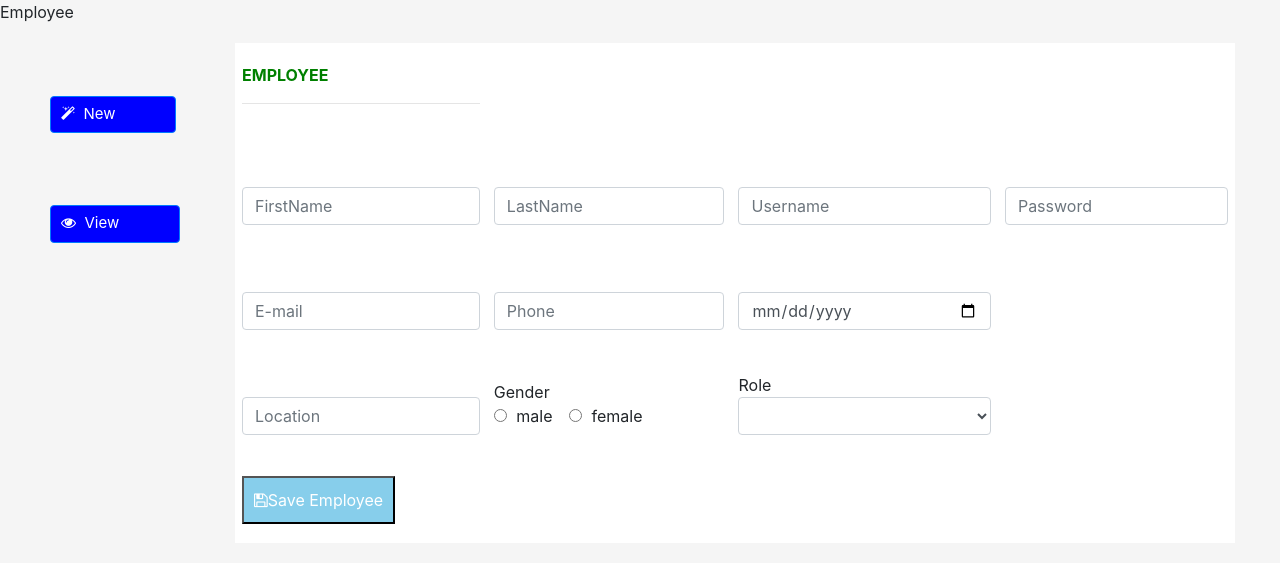
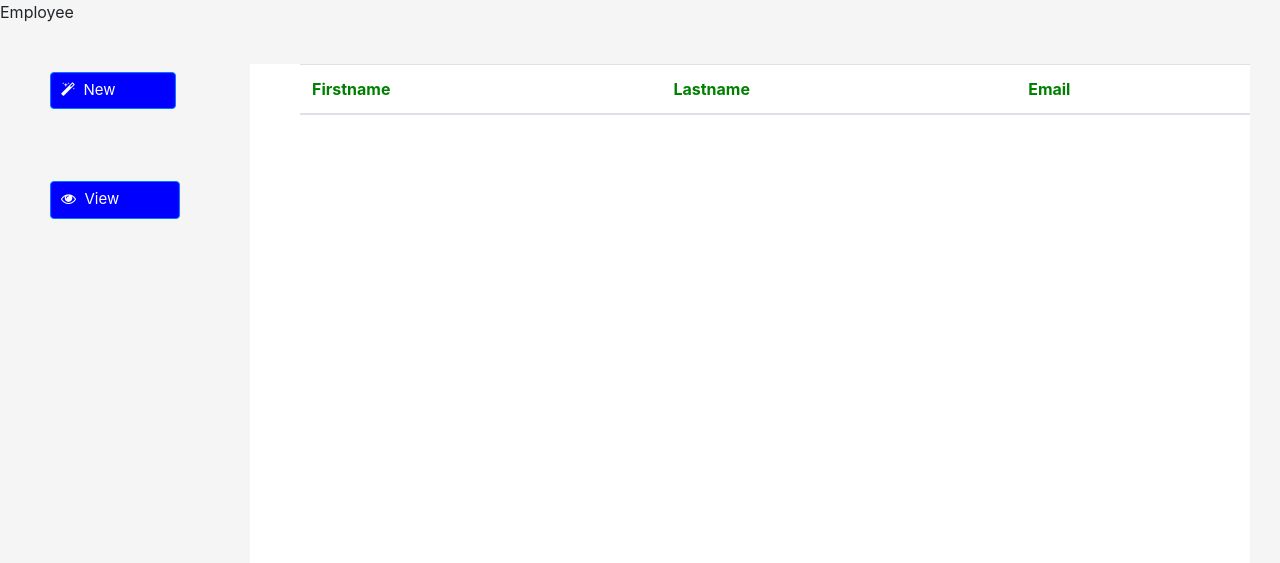
Before and after one commit to Vazcipher/trackmyleadz, a Django app: template trackapp/template/employee.html in a window 1280 px wide. Shown: the part 155-718 px from the top of the page. Run offline with Django 3.2, Linux system fonts and the light colour scheme; the template is opened without the code that fills it, so the values that code supplies are empty; some libraries are stand-ins or nearby versions.

Commit message:
updated  create emplyee

```diff
--- a/trackapp/static/css/employee.css
+++ b/trackapp/static/css/employee.css
@@ -7,6 +7,16 @@
     padding-top: 6px;
     font-size: 15px;
     margin-left: 50px;
+}
+
+#view_emp {
+    border: 2px;
+    background-color: white;
+    margin-top: -155px;
+    margin-left: 250px;
+    padding-left: 50px;
+    height: 500px;
+    width: 1000px;
 }
 
 #View {
--- a/trackapp/static/js/employee.js
+++ b/trackapp/static/js/employee.js
@@ -1,3 +1,19 @@
+$(document).ready( () => {
+
+    $("#table").hide();
+
+    $("#New").click( () => {
+        $("#view_emp").hide();
+        $("#table").show();
+    });
+
+    $("#View").click( () => {
+        $("#view_emp").show();
+        $("#table").hide();
+    });
+
+});
+
 function validate() {
 
     let flag = 0;
@@ -124,6 +140,17 @@ function fn_save_employee() {
                     loader: true,  // Whether to show loader or not. True by default
                     loaderBg: '#9EC600',  // Background color of the toast loader
                 });
+                $('#fn').val("");
+                $('#ln').val("");
+                $('#un').val("");
+                $('#pw').val("");
+                $('#em').val("");
+                $('#ph').val("");
+                $('#dd').val("");
+                $('#loc').val("");
+                $("input[name='gender']:checked").val(),
+                $('#role').val("")
+
             },
             error: e => {
                 $.toast({
--- a/trackapp/template/consumer.html
+++ b/trackapp/template/consumer.html
@@ -13,6 +13,7 @@
 
 <br>
 <span class="input">Consumer</span>
+<br>
 <br>
 <br>
 <button id="New" class="input btn btn-primary">
--- a/trackapp/template/employee.html
+++ b/trackapp/template/employee.html
@@ -13,7 +13,7 @@
 
 <span class="input" id="Employee">Employee</span>
 
-<br><br><br><br>
+<br><br><br>
 
 <button id="New" class="btn btn-primary input"><i class="fa fa-magic"></i>&nbsp;&nbsp;New</button>
 
@@ -21,9 +21,24 @@
 
 <button id="View" class="btn btn-primary input"><i class="fa fa-eye"></i>&nbsp;&nbsp;View</button>
 
+<div id="view_emp" class="row">
+	<table class="table">
+		<thead>
+			<tr>
+				<th>Firstname</th>
+				<th>Lastname</th>
+				<th>Email</th>
+			</tr>
+		</thead>
+		<tbody>
+
+		</tbody>
+	</table>
+</div>
+
 
 <div class="container">
-	<table id="table" cellpadding="7px">
+	<table id="table" cellpadding="7px" >
 		<th> EMPLOYEE
 			<hr>
 		</th>
--- a/trackapp/template/enquires.html
+++ b/trackapp/template/enquires.html
@@ -45,7 +45,6 @@
 				</tr>
 			</thead>
 			<tbody>
-
 			</tbody>
 		</table>
 	</div>
```
